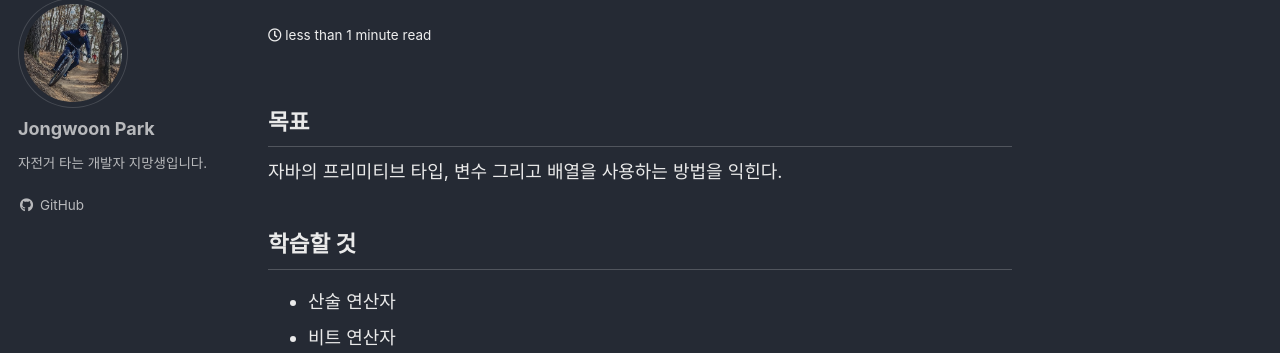
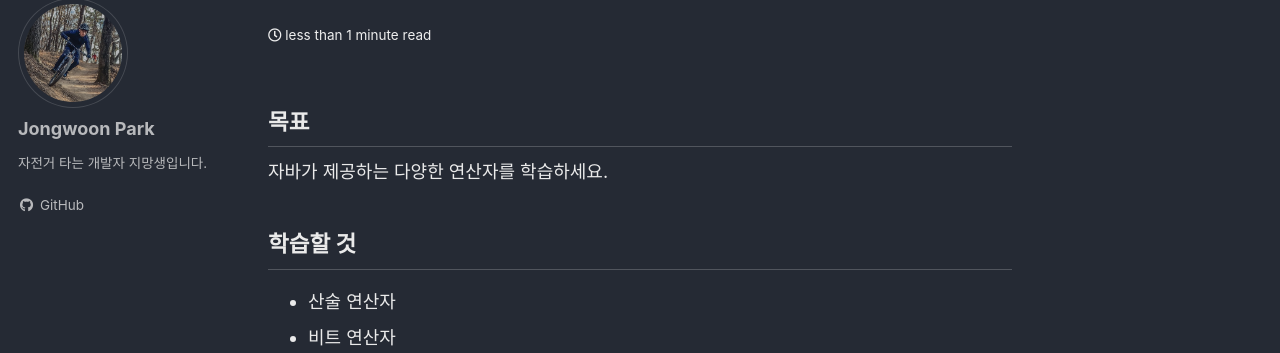
Before and after one commit to nortiz1349/dirtRaid, a Jekyll site: the page built from _posts/2022-05-03-javaStudy_week3.md, in a window 1280 px wide. Shown: the part 93-446 px from the top of the page. Built offline with Jekyll 4.4.1, drawn with Linux system fonts in a browser that asks for light colours; cached includes are drawn as plain includes; some web fonts are replaced.

Commit message:
자바 스터디 준비

```diff
--- a/_posts/2022-05-03-javaStudy_week3.md
+++ b/_posts/2022-05-03-javaStudy_week3.md
@@ -17,7 +17,7 @@ date: 2022-05-03
 
 ## 목표
 
-자바의 프리미티브 타입, 변수 그리고 배열을 사용하는 방법을 익힌다.
+자바가 제공하는 다양한 연산자를 학습하세요.
 
 ## 학습할 것
 
```
